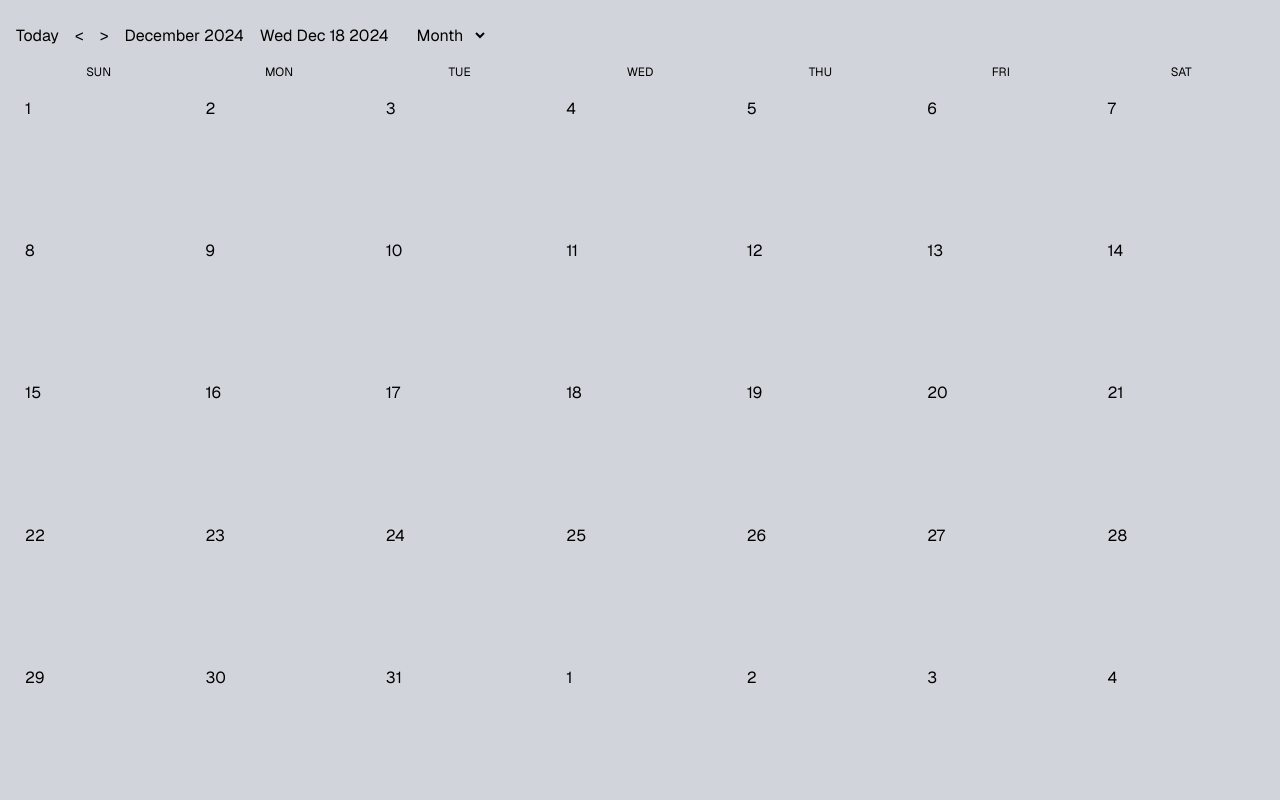
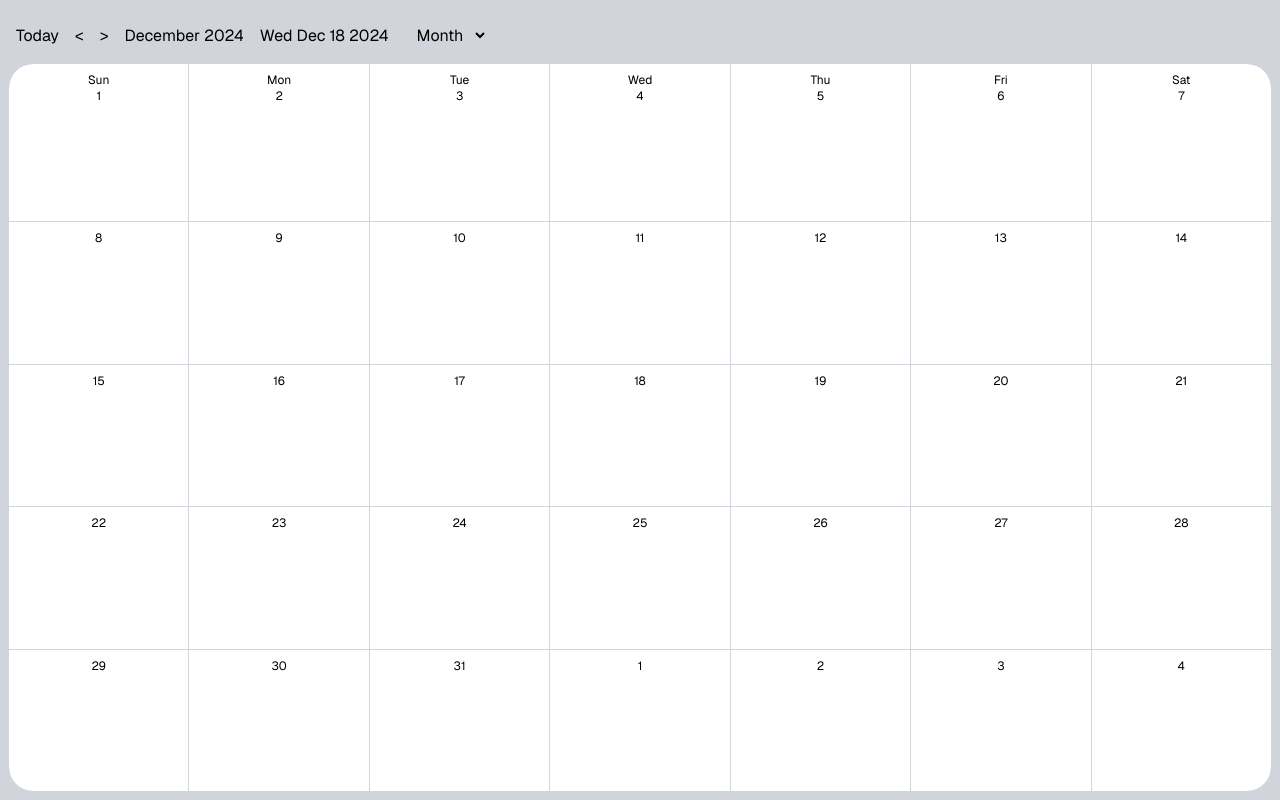
Before and after one commit to mgehrls/g-calendar, a Next.js app: page / in a window 1280 px wide. Built offline with nearby package versions, Linux system fonts and the light colour scheme.

Commit message:
refactor MonthView to enhance styling and display of dates; integrate clsx for conditional classes and add shortened day names

```diff
--- a/src/components/MonthView.tsx
+++ b/src/components/MonthView.tsx
@@ -1,4 +1,5 @@
-import Weekdays from "./Weekdays";
+import clsx from "clsx";
+import { getDaysShort } from "~/utils/globals";
 
 const MonthView = ({
   currentDateOnDisplay,
@@ -9,17 +10,24 @@ const MonthView = ({
   monthDatesToRender: number[];
   currentDate: Date;
 }) => {
+  const bottomLeft = monthDatesToRender.length - 7;
+  const bottomRight = monthDatesToRender.length - 1;
   return (
-    <div className="flex h-full flex-col gap-[1px] p-[1px]">
-      <Weekdays />
-      <div className="grid h-full grid-cols-7 grid-rows-[auto] gap-[1px] overflow-auto">
+    <div className="flex h-full flex-col p-[1px] bg-gray-300 rounded-3xl">
+      <div className="grid h-full grid-cols-7 grid-rows-[auto] overflow-auto gap-[1px] rounded-3xl">
         {monthDatesToRender.map((date, index) => {
           return (
             <div
               key={index}
-              className={`bg-gray-300 p-4 ${currentDateOnDisplay && date === currentDate.getDate() ? "bg-blue-300" : ""}`}
+              className={clsx("py-2 flex flex-col items-center bg-white text-xs",
+                currentDateOnDisplay && date === currentDate.getDate() ? "bg-blue-300" : "",
+                index === 0 && 'rounded-tl-3xl',
+                index === 6 && 'rounded-tr-3xl',
+                index === bottomLeft && 'rounded-bl-3xl',
+                index === bottomRight && 'rounded-br-3xl')}
             >
-              {date}
+              {index < 7 && <p>{getDaysShort(index)}</p>}
+              <p>{date}</p>
             </div>
           );
         })}
```
